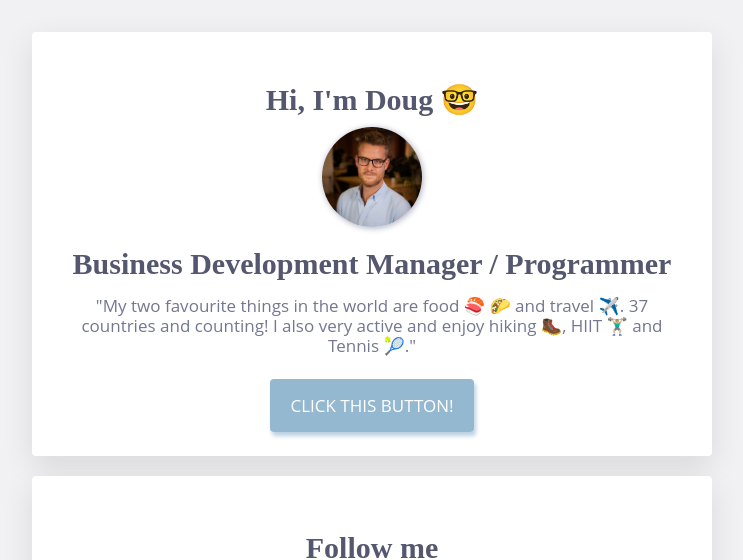
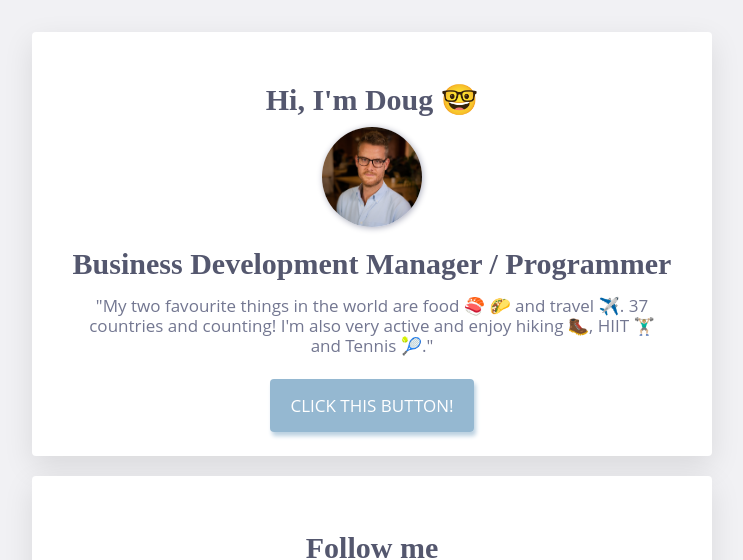
Before and after one commit to DougNoble/profile, a plain HTML site: page index.html in a window 1280 px wide. Shown: the top 560 px of the page, without its empty margins (268-1011 px from the left). Drawn offline with Linux system fonts and the light colour scheme.

Commit message:
Updated profile

```diff
--- a/index.html
+++ b/index.html
@@ -22,7 +22,7 @@
         <h2>Business Development Manager / Programmer</h2>
         <p class="marginbottom">
           "My two favourite things in the world are food 🍣 🌮 and travel ✈️. 37 countries and counting!
-          I also very active and enjoy hiking 🥾, HIIT 🏋🏼‍♂️ and Tennis 🎾."
+          I'm also very active and enjoy hiking 🥾, HIIT 🏋🏼‍♂️ and Tennis 🎾."
         </p>
         <a href="https://theuselessweb.site/" class="btn-blue">CLICK THIS BUTTON!</a>
       </div>
```
